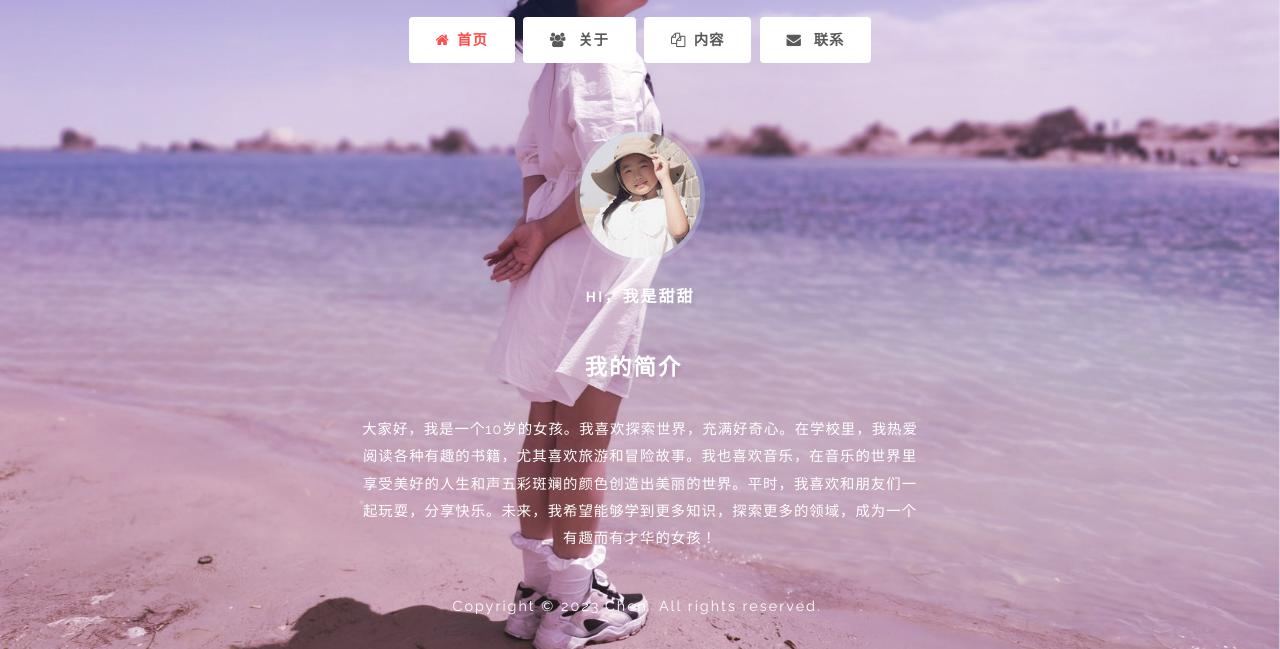
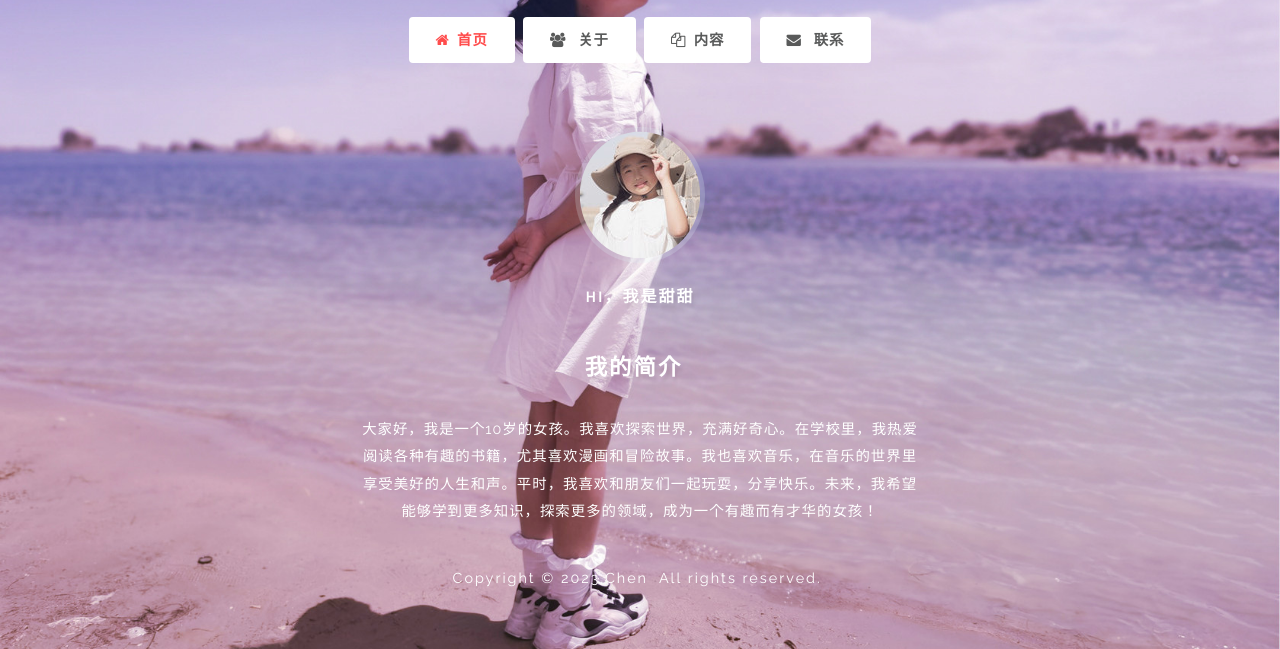
Before and after one commit to kylinpoet/cindyweb, a plain HTML site: page index.html in a window 1280 px wide. Shown: the part 151-800 px from the top of the page. Drawn offline with Linux system fonts and the light colour scheme.

Commit message:
Update index.html

```diff
--- a/index.html
+++ b/index.html
@@ -59,7 +59,7 @@
                         <img src="images/admin1.jpg" class="admin img-fluid" alt="mobile-image">
                       <h4>Hi，我是甜甜</h4>
                         <h2>我的简介&nbsp;&nbsp;</h2>
-                        <p>大家好，我是一个10岁的女孩。我喜欢探索世界，充满好奇心。在学校里，我热爱阅读各种有趣的书籍，尤其喜欢旅游和冒险故事。我也喜欢音乐，在音乐的世界里享受美好的人生和声五彩斑斓的颜色创造出美丽的世界。平时，我喜欢和朋友们一起玩耍，分享快乐。未来，我希望能够学到更多知识，探索更多的领域，成为一个有趣而有才华的女孩！</p>
+                        <p>大家好，我是一个10岁的女孩。我喜欢探索世界，充满好奇心。在学校里，我热爱阅读各种有趣的书籍，尤其喜欢漫画和冒险故事。我也喜欢音乐，在音乐的世界里享受美好的人生和声。平时，我喜欢和朋友们一起玩耍，分享快乐。未来，我希望能够学到更多知识，探索更多的领域，成为一个有趣而有才华的女孩！</p>
 
                     </section>
                   <section id="content2" class="inner-w3layouts-wrap">
```
